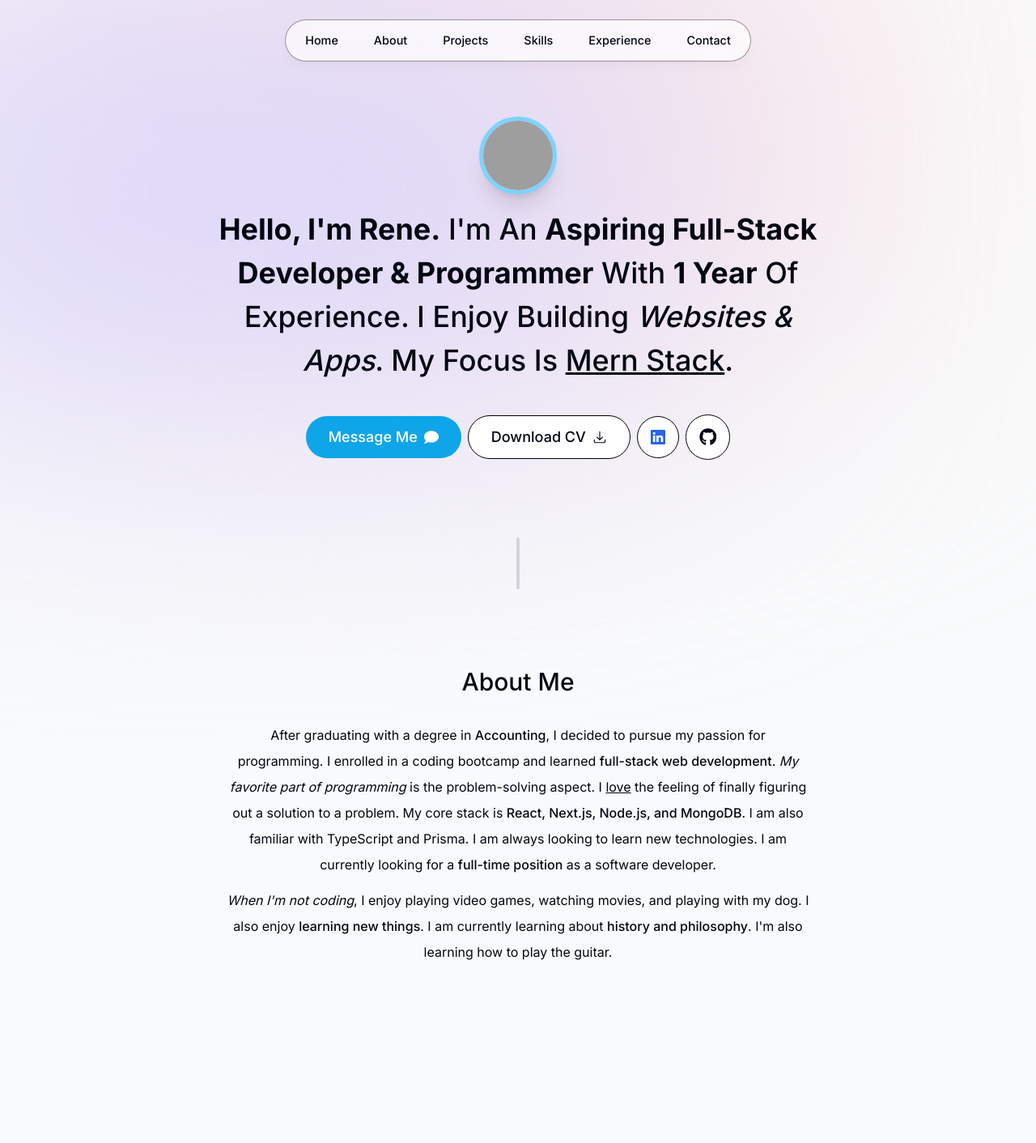
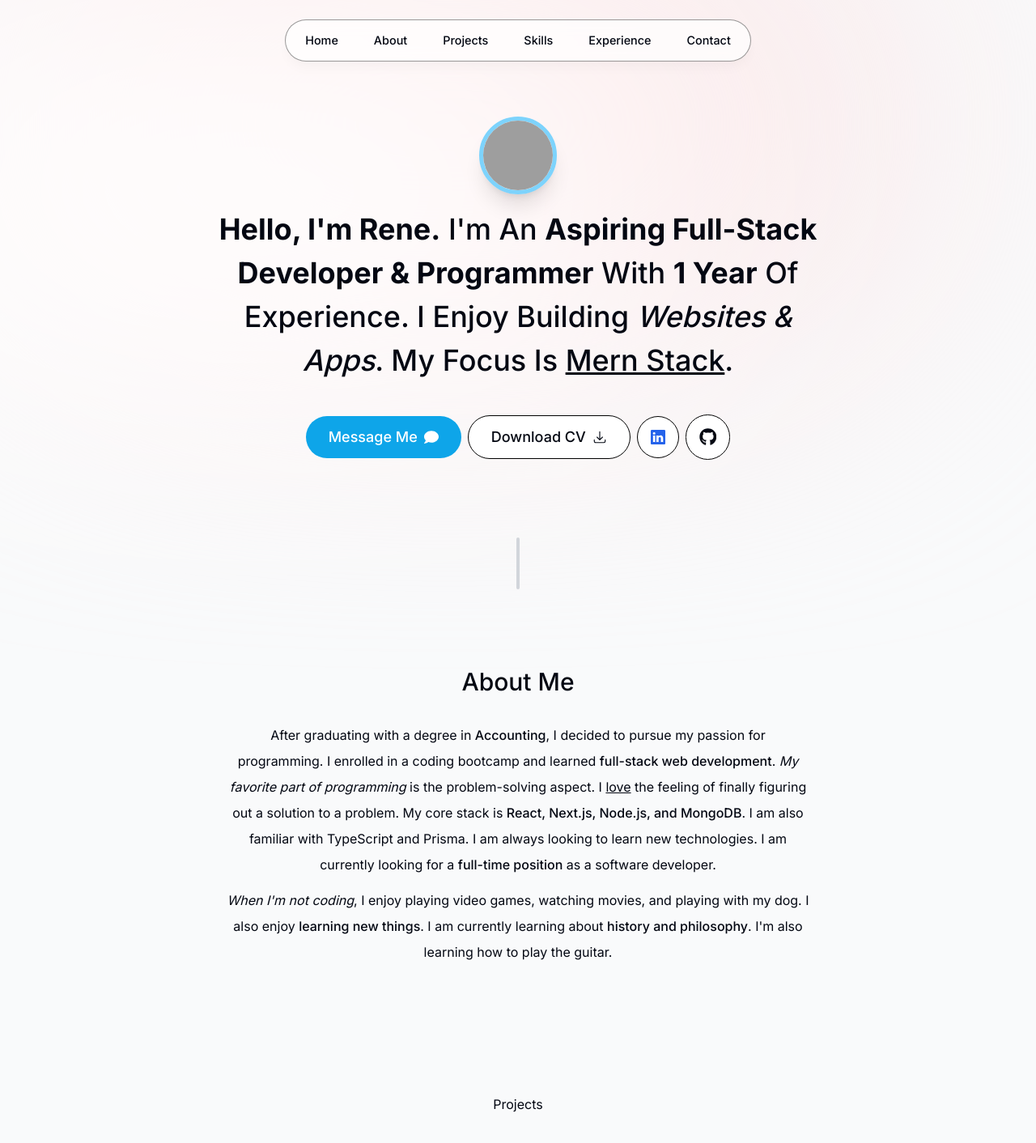
Before and after one commit to RenePung/portfolio-website-rene, a Next.js app: page / in a window 1280 px wide. Shown: the top 1412 px of the page at 81% size. Built offline with nearby package versions, Linux system fonts and the light colour scheme; grey boxes are pictures that could not be loaded.

Commit message:
changed bg color and created projects file

```diff
--- a/app/layout.tsx
+++ b/app/layout.tsx
@@ -21,7 +21,7 @@ export default function RootLayout({
     <html lang="en">
       <body className={`${inter.className} bg-gray-50 text-gray-950 relative h-[5000px] pt-28 sm:pt-36`}>
         <div className="bg-[#fbe2e3] absolute top-[-6rem] -z-10 right-[11rem] h-[31.25rem] w-[31.25rem] rounded-full blur-[10rem] sm:w-[68.75rem]"></div>
-        <div className="bg-[#dbd7fb] absolute top-[-1rem] -z-10 left-[-35rem] h-[31.25rem] w-[50rem] rounded-full blur-[10rem] sm:w-[68.75rem] md:left-[-33rem] lg:left-[-28rem] xl:left-[-15rem] 2xl:left-[-5rem]"></div>
+        <div className="bg-[#ffffff] absolute top-[-1rem] -z-10 left-[-35rem] h-[31.25rem] w-[50rem] rounded-full blur-[10rem] sm:w-[68.75rem] md:left-[-33rem] lg:left-[-28rem] xl:left-[-15rem] 2xl:left-[-5rem]"></div>
         <Header />
         {children}
       </body>
--- a/app/page.tsx
+++ b/app/page.tsx
@@ -1,5 +1,6 @@
 import About from "@/components/about";
 import Intro from "@/components/intro";
+import Projects from "@/components/projects";
 import SectionDivider from "@/components/section-divider";
 //----------------imports----------------------------------
 
@@ -10,5 +11,6 @@ export default function Home() {
     <Intro />
     <SectionDivider />
     <About />
+    <Projects />
   </main>;
 }
--- /dev/null
+++ b/components/projects.tsx
@@ -0,0 +1,7 @@
+import React from 'react'
+
+export default function Projects() {
+  return (
+    <div>Projects</div>
+  )
+}
```
